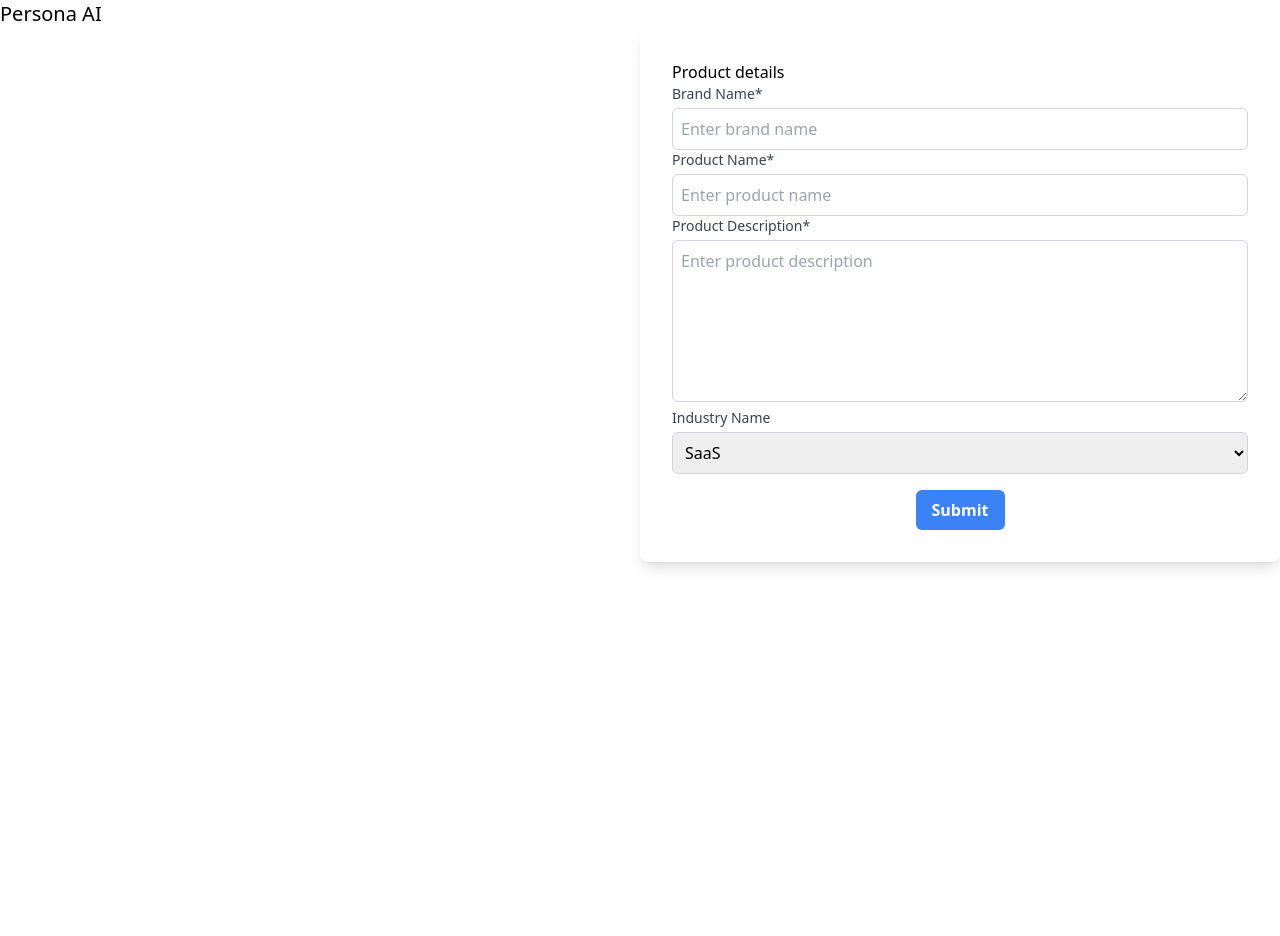
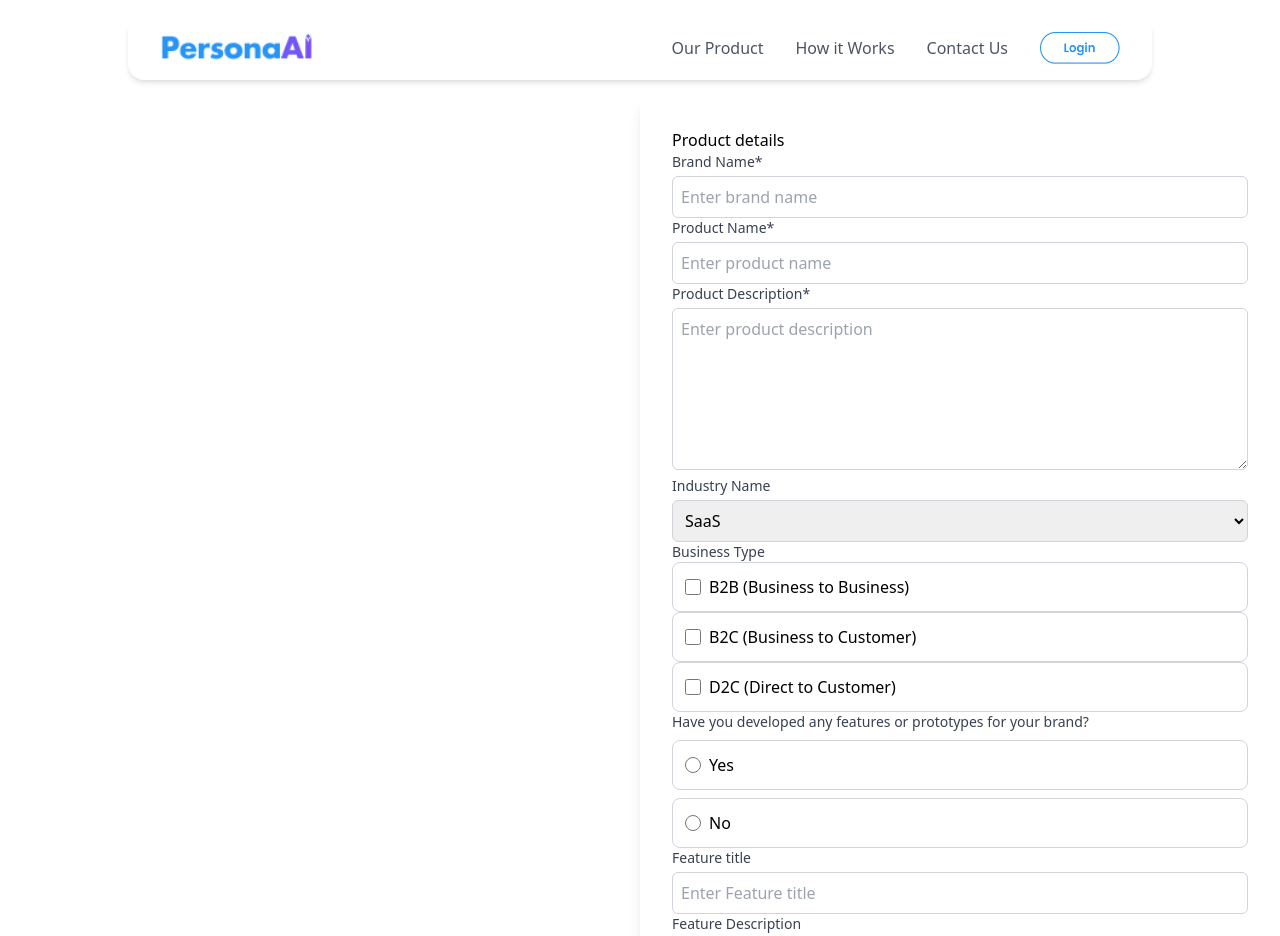
Before and after one commit to krshishir1/persona-ai, a React (Vite) app in the folder frontend/: page /input-page in a window 1280 px wide. Shown: the top 936 px of the page. Before the commit the page ends 800 px from the top, so only its background shows below. Built offline with nearby package versions, Linux system fonts and the light colour scheme.

Commit message:
converted coffee into shity code

```diff
--- a/frontend/src/App.jsx
+++ b/frontend/src/App.jsx
@@ -9,14 +9,20 @@ import {
 
 import Inputpage from './pages/inputpage';
 import Landingpage from './pages/Landingpage';
+import Product from './pages/Product';
+import HowItWorks from './pages/HowItWorks';
+
+import Contact from './pages/Contact';
 const router = createBrowserRouter(
   createRoutesFromElements(
     <Route>
-      {/* Home Route */}
+
       <Route index element={<Landingpage/>} />
+     <Route path="/input-page" element={<Inputpage />} />
 
-      {/* InputPage Route */}
-      <Route path="/input-page" element={<Inputpage />} />
+     <Route path="/product" element={<Product />} />
+        <Route path="/how-it-works" element={<HowItWorks />} />
+        <Route path="/contact" element={<Contact />} />
     </Route>
   )
 );
@@ -28,11 +34,8 @@ function App() {
 
   return (
     <>
-      <h2 className='text-xl'>Persona AI</h2>
 
       <RouterProvider router={router} />
-
-
     </>
   )
 }
--- /dev/null
+++ b/frontend/src/components/FeatureCard.jsx
@@ -0,0 +1,14 @@
+import React from 'react';
+
+const FeatureCard = ({ title, description }) => (
+  <div className="bg-white p-7 rounded-lg shadow-lg hover:shadow-xl transition-shadow hover:scale-105 ">
+    <h2 className="text-2xl font-semibold text-indigo-500 mb-4">
+      {title}
+    </h2>
+    <p className="text-gray-700">
+      {description}
+    </p>
+  </div>
+);
+
+export default FeatureCard;
--- a/frontend/src/components/Form.jsx
+++ b/frontend/src/components/Form.jsx
@@ -1,11 +1,18 @@
 import React from 'react'
 import { useState } from 'react';
+import Navbar from './Navbar';
 
 function Form() {
     const [brandName, setBrandName] = useState('');
     const [productName, setProductName] = useState('');
     const [productDescription, setProductDescription] = useState('');
-  return (
+    const [businessType, setBusinessType] = useState('');
+    const [hasPrototypes, setHasPrototypes] = useState('');
+    const [featureTitle, setFeatureTitle] = useState('');
+    const [featureDescription, setFeatureDescription] = useState('');
+
+  return (<>
+  <Navbar/>
     <div className="w-full flex justify-end">
         <div className="w-1/2 p-8 bg-white shadow-lg rounded-lg">
       <h2>Product details</h2>
@@ -50,14 +57,73 @@ function Form() {
   <option value="Legal & Compliance">Legal & Compliance</option>
   <option value="Nonprofit & SocialImpact">Nonprofit & Social Impact</option>
 </select>
+<h3 className="text-sm font-medium text-gray-700">Business Type</h3>
+<label className="flex items-center space-x-2 p-3 border border-gray-300 rounded-lg cursor-pointer">
+          <input
+            type="checkbox"
+            className="form-checkbox h-4 w-4 text-blue-600"
+            checked={businessType === 'B2B'}
+            onChange={() => setBusinessType('B2B')}
+          />
+          <span>B2B (Business to Business)</span>
+        </label>
+        <label className="flex items-center space-x-2 p-3 border border-gray-300 rounded-lg cursor-pointer">
+          <input
+            type="checkbox"
+            className="form-checkbox h-4 w-4 text-blue-600"
+            checked={businessType === 'B2C'}
+            onChange={() => setBusinessType('B2C')}
+          />
+          <span>B2C (Business to Customer)</span>
+        </label>
+
+        <label className="flex items-center space-x-2 p-3 border border-gray-300 rounded-lg cursor-pointer">
+          <input
+            type="checkbox"
+            className="form-checkbox h-4 w-4 text-blue-600"
+            checked={businessType === 'D2C'}
+            onChange={() => setBusinessType('D2C')}
+          />
+          <span>D2C (Direct to Customer)</span>
+        </label>
+        <h3 className="text-sm font-medium text-gray-700">Have you developed any features or prototypes for your brand?</h3>
+            <label className="flex items-center space-x-2 p-3 border border-gray-300 rounded-lg cursor-pointer mt-2">
+              <input type="radio"
+                name="hasPrototypes"
+                className="form-radio h-4 w-4 text-blue-600"
+                checked={hasPrototypes === 'Yes'}
+                onChange={() => setHasPrototypes('Yes')}
+              />
+              <span>Yes</span>
+            </label>
+            <label className="flex items-center space-x-2 p-3 border border-gray-300 rounded-lg cursor-pointer mt-2">
+              <input
+                type="radio"
+                name="hasPrototypes"
+                className="form-radio h-4 w-4 text-blue-600"
+                checked={hasPrototypes === 'No'}
+                onChange={() => setHasPrototypes('No')}
+              />
+              <span>No</span>
+            </label>
+            <label htmlFor="featureTitle" className="block text-sm font-medium text-gray-700">  Feature title </label>
+        <input type="text" value={featureTitle}onChange={(e) => setFeatureTitle(e.target.value)} placeholder="Enter Feature title "
+        className="mt-1 p-2 w-full border border-gray-300 rounded-md focus:ring-blue-500 focus:border-blue-500"
+        required/>
+        <label htmlFor="featureDescription" className="block text-sm font-medium text-gray-700">  Feature Description </label>
+        <textarea value={featureDescription} onChange={(e) => setFeatureDescription(e.target.value)} placeholder="Enter product description"
+        className="mt-1 p-2 w-full border border-gray-300 rounded-md focus:ring-blue-500 focus:border-blue-500"
+         rows="6"
+        required/>
 <div className="flex justify-center">
-<button type='submit' className="mt-4 px-4 py-2 bg-blue-500 text-white font-semibold rounded-md hover:bg-blue-600 focus:outline-none focus:ring-2 focus:ring-blue-400" >Submit
+<button type='submit' className="mt-4 px-4 py-2 bg-blue-500 text-white font-semibold rounded-md hover:bg-blue-600 focus:outline-none focus:ring-2 focus:ring-blue-400" >Generate
 </button>
 </div>
 
       </form>
     </div>
         </div>
+        </>
   )
 }
 
--- /dev/null
+++ b/frontend/src/components/HeroSection.jsx
@@ -0,0 +1,49 @@
+import React from 'react'
+import { useNavigate } from 'react-router-dom';
+import generate from "../assets/generate.png";
+
+
+
+function HeroSection() {
+    const navigate = useNavigate();
+
+const handleGenerateClick = () => {
+  navigate('/input-page');
+};
+  return (
+
+    <div className="relative min-h-screen bg-gradient-to-br from-white to-purple-100">
+
+      <div className="absolute top-20 left-10 w-32 h-32 border-2 border-dashed border-gray-300 opacity-30"></div>
+      <div className="absolute bottom-20 right-10 w-32 h-32 border-2 border-dashed border-gray-300 opacity-30"></div>
+
+
+      <div className="container mx-auto px-4 pt-20 pb-32">
+        <div className="max-w-4xl mx-auto text-center">
+
+          <h1 className="text-5xl md:text-6xl font-bold mb-6">
+            <span className="block">The Most Powerful</span>
+            <span className="block text-blue-500">Persona Builder</span>
+            <span className="block">for Your Business</span>
+          </h1>
+
+
+          <p className="text-lg text-gray-600 mb-12 max-w-2xl mx-auto">
+            Unlock insights with AI-powered user personas tailored to your business model and market
+          </p>
+
+
+          <button
+              onClick={handleGenerateClick}
+              className="relative z-10 transition-transform duration-300 hover:scale-105 focus:outline-none">
+              <img src={generate} alt="Generate User Persona" className="w-auto h-12 cursor-pointer"
+              />
+            </button>
+        </div>
+      </div>
+    </div>
+
+  )
+}
+
+export default HeroSection
--- a/frontend/src/components/Navbar.jsx
+++ b/frontend/src/components/Navbar.jsx
@@ -1,12 +1,27 @@
 import React from 'react'
-import logo from './assets/logo.svg';
+import logo from "../assets/logo.jpg";
+import login from "../assets/login.png";
+
+import { Link } from 'react-router-dom';
 
 
 function Navbar() {
   return (
     <div>
-      <header>
-      <img src={logo} alt="Logo" />
+
+      <header className="sticky top-0 w-full flex justify-center py-4">
+      <div className="w-11/12 max-w-5xl px-8 py-3 flex justify-between items-center bg-white shadow-md rounded-2xl">
+
+      <img src={logo} alt="Logo" className='h-10 w-auto'/>
+      <nav className="flex items-center space-x-8">
+      <Link to="/product" className="text-gray-600 hover:text-black font-medium">Our Product</Link>
+      <Link to="/how-it-works" className="text-gray-600 hover:text-black font-medium">How it Works</Link>
+      <Link to="/contact" className="text-gray-600 hover:text-black font-medium">Contact Us</Link>
+      <Link to="/login" className='transition-transform duration-300 hover:scale-105'>
+      <img src={login} alt="Logo" className="w-20 h-8"/>
+      </Link>
+      </nav>
+      </div>
       </header>
     </div>
   )
--- /dev/null
+++ b/frontend/src/pages/Contact.jsx
@@ -0,0 +1,11 @@
+import React from 'react'
+
+function Contact() {
+  return (
+    <div>
+
+    </div>
+  )
+}
+
+export default Contact
--- /dev/null
+++ b/frontend/src/pages/HowItWorks.jsx
@@ -0,0 +1,11 @@
+import React from 'react'
+
+function HowItWorks() {
+  return (
+    <div>
+
+    </div>
+  )
+}
+
+export default HowItWorks
--- a/frontend/src/pages/Landingpage.jsx
+++ b/frontend/src/pages/Landingpage.jsx
@@ -1,10 +1,12 @@
 import React from 'react'
 import Navbar from '../components/Navbar'
+import HeroSection from '../components/HeroSection'
 
 function Landingpage() {
   return (
     <div>
       <Navbar/>
+      <HeroSection/>
     </div>
   )
 }
--- /dev/null
+++ b/frontend/src/pages/Product.jsx
@@ -0,0 +1,44 @@
+import React from 'react'
+import FeatureCard from '../components/FeatureCard';
+
+function Product() {
+    const features = [
+        {
+
+          title: "AI-Powered Insights",
+          description: "Leverage advanced machine learning algorithms to generate data-driven insights into user behavior, preferences, and demographic patterns for informed decision-making."
+        },
+        {
+
+          title: "Customizable Personas",
+          description: "Create highly detailed, industry-specific user personas that align with your business goals and target market segments, enabling precise audience targeting."
+        },
+        {
+
+          title: "Intuitive Interface",
+          description: "Experience our streamlined platform designed for efficiency, featuring drag-and-drop functionality, customizable templates, and real-time collaboration tools."
+        }
+      ];
+
+  return (
+    <div>
+      <div className="text-center mb-16 mt-7">
+          <h1 className="text-4xl md:text-5xl font-bold text-blue-500 mb-6">
+            Transform Your User Understanding
+          </h1>
+          <p className="text-lg md:text-xl text-gray-600 max-w-3xl mx-auto mt-10">
+            Persona AI delivers advanced persona generation tools powered by cutting-edge artificial intelligence, helping businesses create deeper connections with their target audience.
+          </p>
+        </div>
+        <div className="grid grid-cols-1 md:grid-cols-2 lg:grid-cols-3 gap-8 mb-16 ">
+          {features.map((feature, index) => (
+            <FeatureCard key={index}  title={feature.title}
+            description={feature.description}
+          />
+          ))}
+        </div>
+    </div>
+  )
+}
+
+export default Product
```
Also changed, not shown: frontend/src/assets/generate.png (added), frontend/src/assets/login.png (added).
